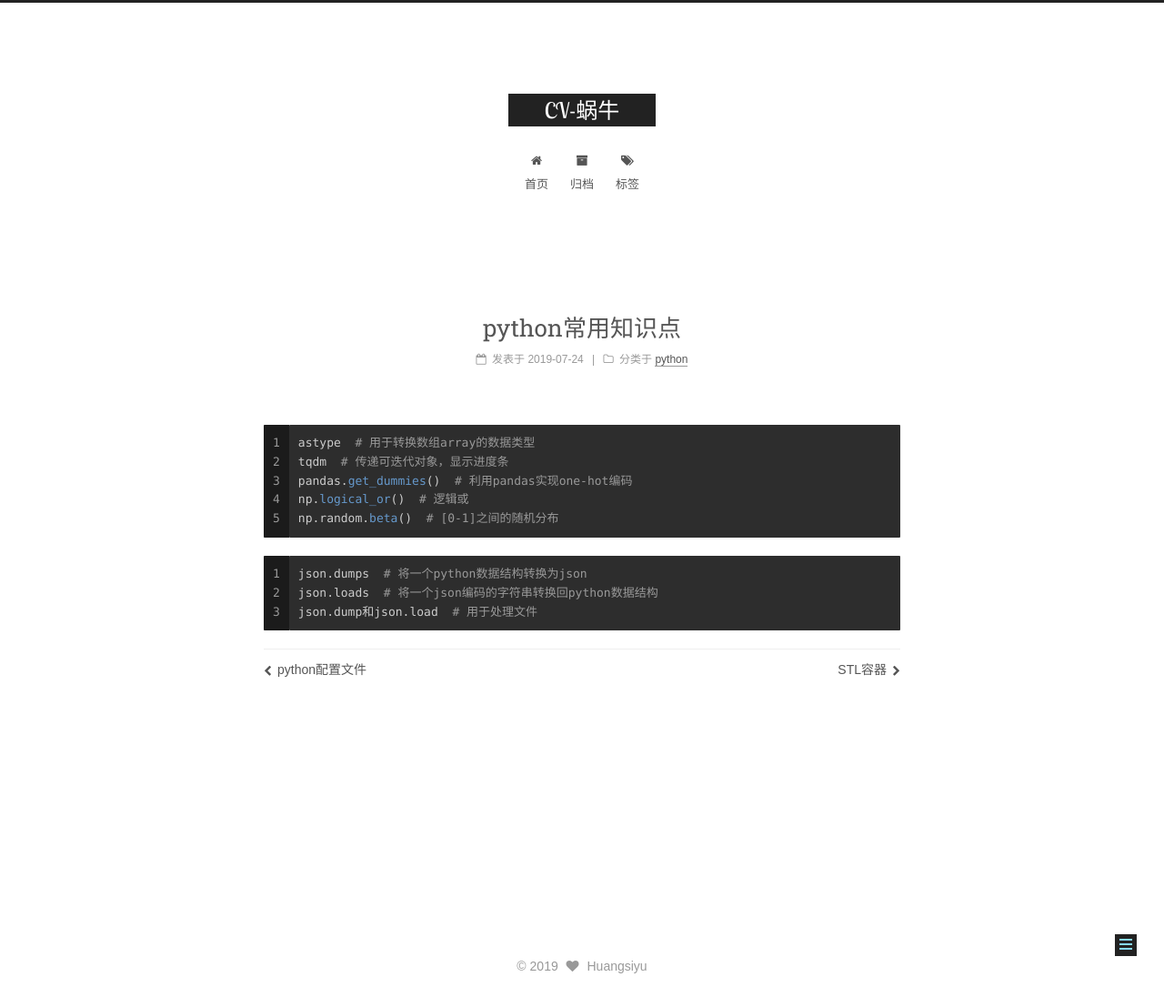
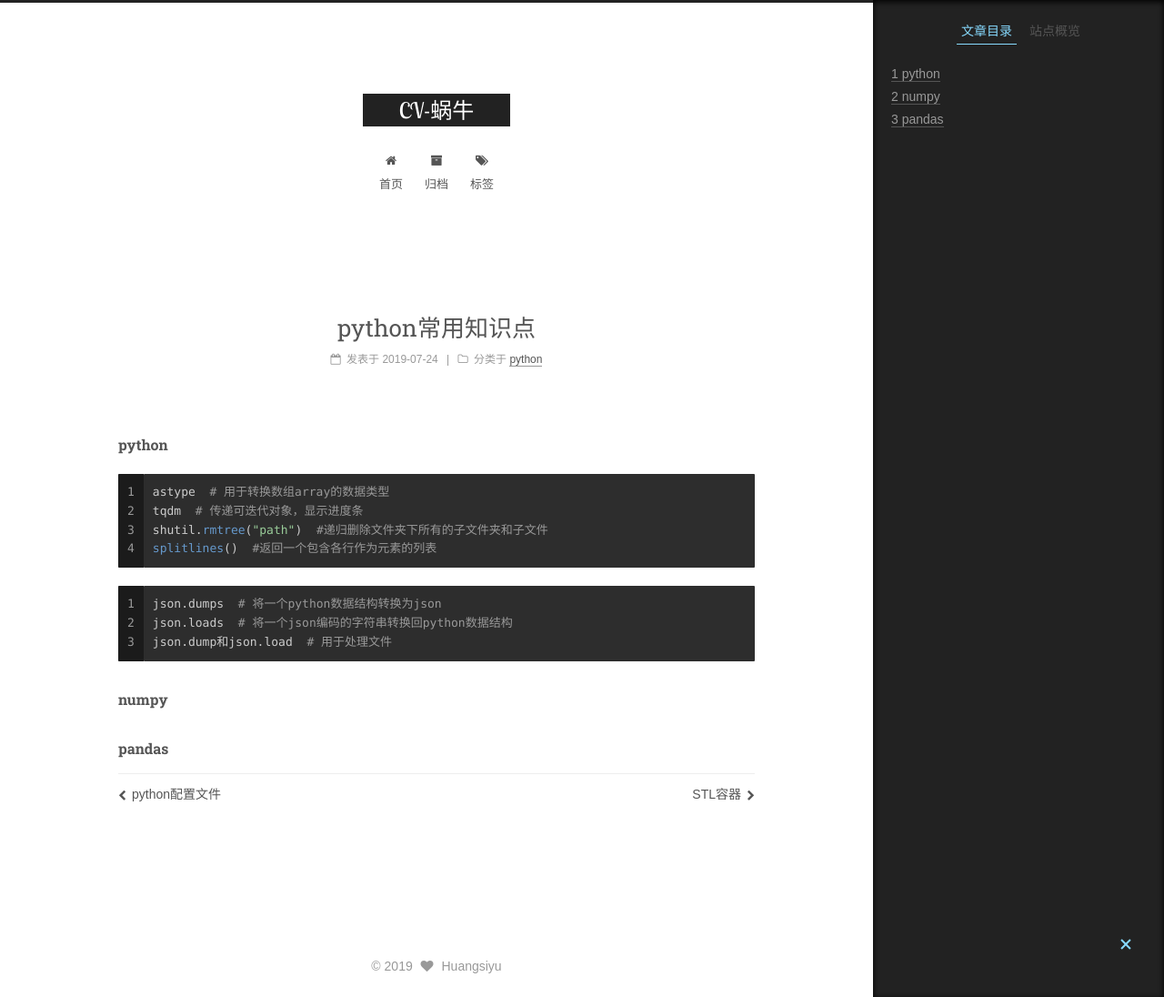
Before and after one commit to huangsiyuzhoujie/huangsiyuzhoujie, a Jekyll site: the page built from _posts/2019-7-24-python常用知识点.md, in a window 1280 px wide and 1096 px high. Shown: the whole window at 91% size. Built offline with Jekyll 4.4.1, drawn with Linux system fonts in a browser that asks for light colours; some web fonts are replaced; comment, search, counter and statistics services are not loaded.

Commit message:
Update 2019-7-24-python常用知识点.md

````diff
--- a/_posts/2019-7-24-python常用知识点.md
+++ b/_posts/2019-7-24-python常用知识点.md
@@ -4,12 +4,13 @@ data: 2019-7-24
 categories: python
 ---
 
+#### python
+
 ```python
 astype  # 用于转换数组array的数据类型
 tqdm  # 传递可迭代对象，显示进度条
-pandas.get_dummies()  # 利用pandas实现one-hot编码
-np.logical_or()  # 逻辑或
-np.random.beta()  # [0-1]之间的随机分布
+shutil.rmtree("path")  #递归删除文件夹下所有的子文件夹和子文件
+splitlines()  #返回一个包含各行作为元素的列表
 ```
 
 ```python
@@ -17,3 +18,9 @@ json.dumps  # 将一个python数据结构转换为json
 json.loads  # 将一个json编码的字符串转换回python数据结构
 json.dump和json.load  # 用于处理文件
 ```
+
+#### numpy
+
+
+
+#### pandas
````
Also changed, not shown: _posts/2019-7-24-目标检测.md (added, +64 -0 lines), _posts/2019-7-24-人脸识别.md (added).
